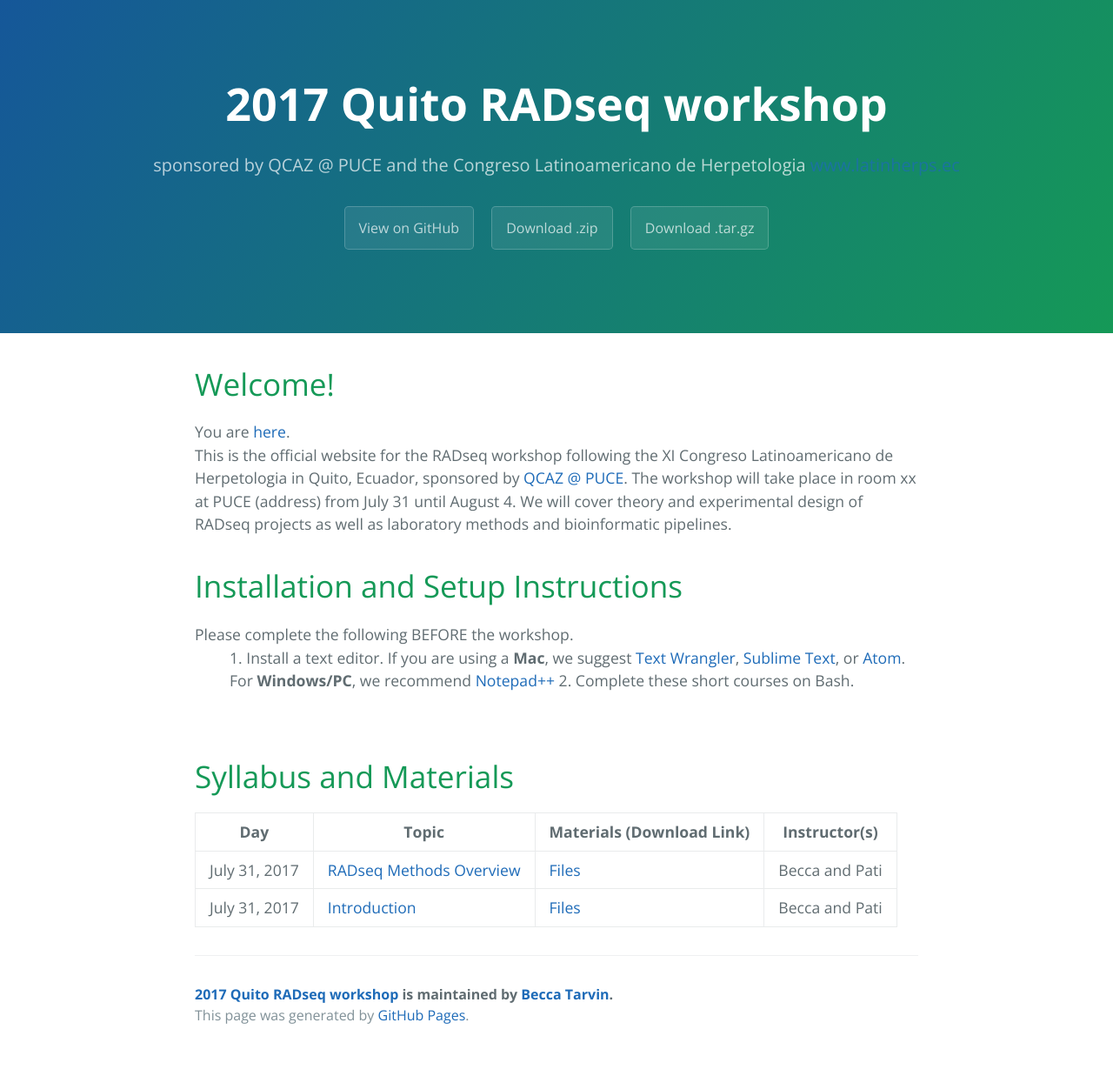
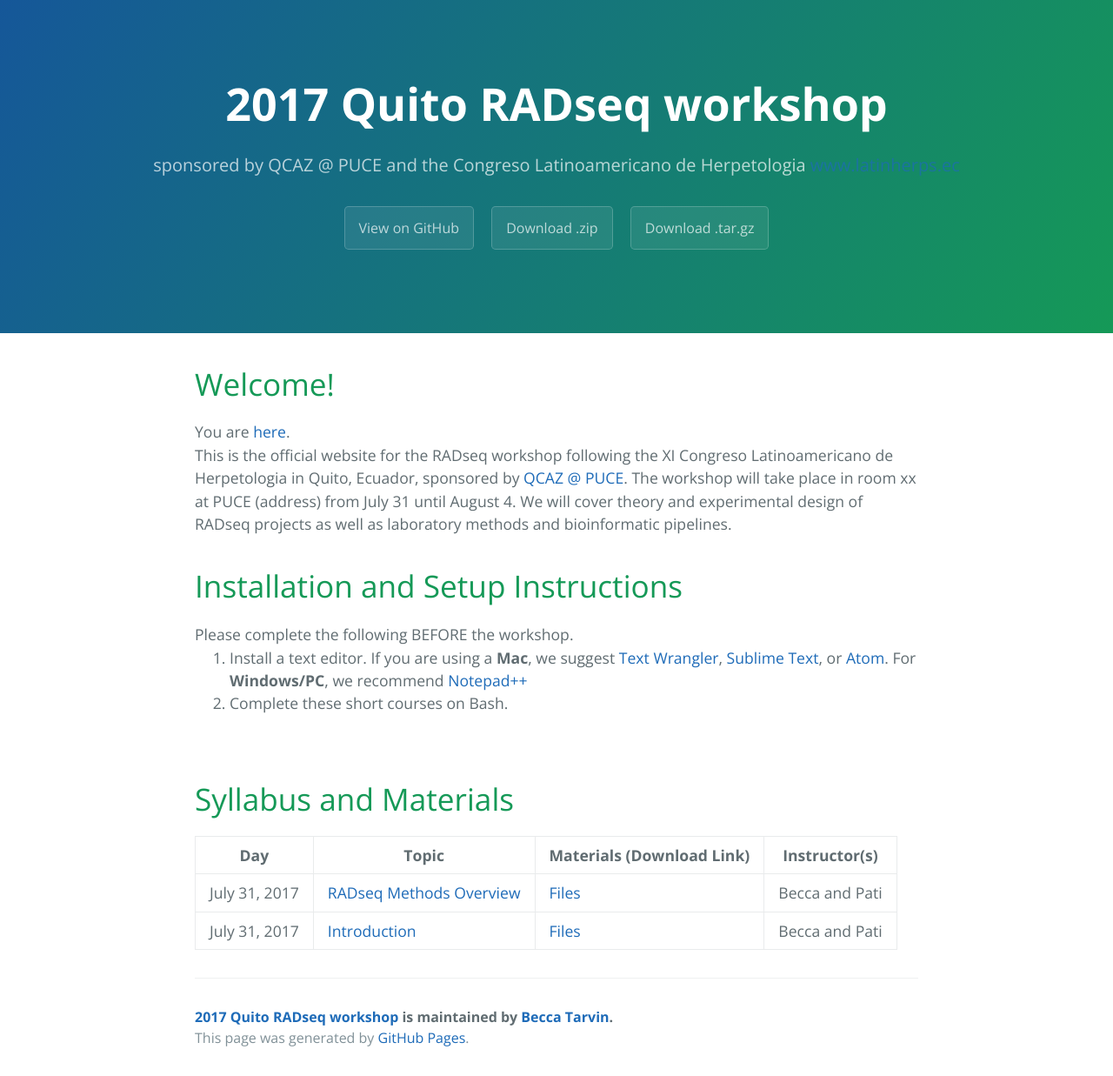
Before and after one commit to rdtarvin/RADseq_Quito_2017, a Jekyll site: the page built from index.html, in a window 1280 px wide. Shown: the whole page at 87% size. Built offline with Jekyll 4.4.1, drawn with Linux system fonts in a browser that asks for light colours; the list of posts is cut into pages by our own code; before the commit the page ends 1211 px from its top, so only the background shows below that.

Commit message:
tidying home page

```diff
--- a/index.html
+++ b/index.html
@@ -16,9 +16,9 @@ title: {{ site.name }}
 	<h1>Installation and Setup Instructions</h1>
 	Please complete the following BEFORE the workshop. <br>
 	<ol>
-	1. Install a text editor. If you are using a <b>Mac</b>, we suggest <a href="http://www.barebones.com/products/textwrangler/">Text Wrangler</a>, <a href="http://www.sublimetext.com/2">Sublime Text</a>, or <a href="https://atom.io/">Atom</a>.
-	For <b>Windows/PC</b>, we recommend <a href="https://notepad-plus-plus.org/">Notepad++</a>
-	2. Complete these short courses on Bash.
+	<li>Install a text editor. If you are using a <b>Mac</b>, we suggest <a href="http://www.barebones.com/products/textwrangler/">Text Wrangler</a>, <a href="http://www.sublimetext.com/2">Sublime Text</a>, or <a href="https://atom.io/">Atom</a>.
+	For <b>Windows/PC</b>, we recommend <a href="https://notepad-plus-plus.org/">Notepad++</a> </li>
+	<li>Complete these short courses on Bash.</i>
 	</ol>
 
 </div>
```
